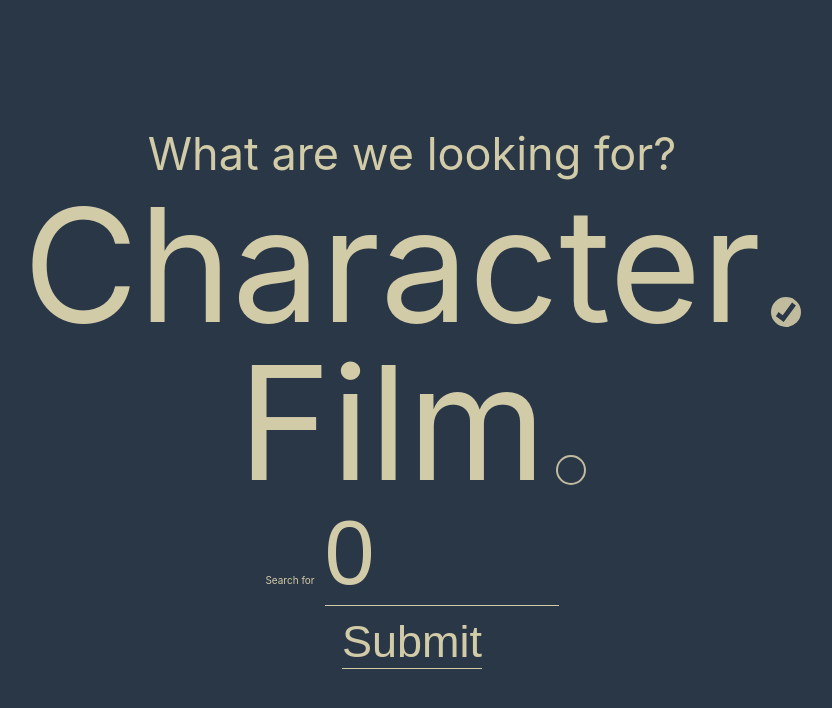
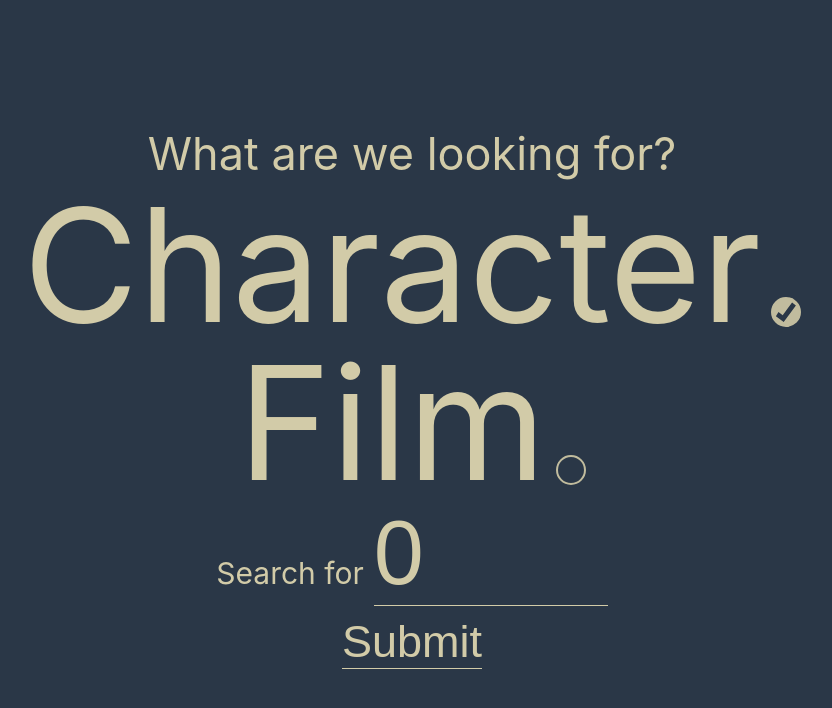
Before and after one commit to in43sh/code-the-dream-assignment, a React (Vite) app: page / in a window 1280 px wide. Both pictures are taken after a click on the radio button "Character". Shown: the top 708 px of the page, without its empty margins (228-1060 px from the left). Built offline with nearby package versions, Linux system fonts and the light colour scheme.

Commit message:
Style Search for text.

```diff
--- a/src/Character.jsx
+++ b/src/Character.jsx
@@ -39,7 +39,6 @@ export const Character = ({ backgroundDark }) => {
 
   const getIdFromLink = (url) => {
     const str = new URL(url).pathname.split("/").filter(Boolean).pop();
-    // console.log("str => ", str);
     return str;
   };
 
@@ -49,7 +48,6 @@ export const Character = ({ backgroundDark }) => {
         <>
           <h1 className="title">{data.name}</h1>
           <HorizontalLine size={75} backgroundDark={backgroundDark} />
-          {/* <HorizontalLine backgroundDark={backgroundDark} /> */}
           <div className="data">
             <p className="data__content bold">Height</p>
             <p className="data__content bold">Mass</p>
@@ -65,7 +63,6 @@ export const Character = ({ backgroundDark }) => {
             <p className="data__content">{data.gender}</p>
           </div>
           <HorizontalLine size={100} backgroundDark={backgroundDark} />
-          {/* <HorizontalLine backgroundDark={backgroundDark} /> */}
           <p className="data__content list__title">Films</p>
           <div className="list">
             {data.films.map((film) => (
@@ -80,7 +77,6 @@ export const Character = ({ backgroundDark }) => {
             ))}
           </div>
           <HorizontalLine size={100} backgroundDark={backgroundDark} />
-          {/* <HorizontalLine backgroundDark={backgroundDark} /> */}
         </>
       ) : error ? (
         <p className="error">Error {error.status}</p>
--- a/src/Film.jsx
+++ b/src/Film.jsx
@@ -30,7 +30,6 @@ export const Film = ({ backgroundDark }) => {
       })
       .then((data) => setData(data))
       .catch((error) => {
-        // console.error("Error fetching data => ", error)
         setError(error);
       });
     // .finally(() => {
@@ -40,7 +39,6 @@ export const Film = ({ backgroundDark }) => {
 
   const getIdFromLink = (url) => {
     const str = new URL(url).pathname.split("/").filter(Boolean).pop();
-    // console.log("str => ", str);
     return str;
   };
 
@@ -50,7 +48,6 @@ export const Film = ({ backgroundDark }) => {
         <>
           <h1 className="title">{data.title}</h1>
           <HorizontalLine size={75} backgroundDark={backgroundDark} />
-          {/* <HorizontalLine backgroundDark={backgroundDark} /> */}
           <div className="data">
             <p className="data__content bold">Director</p>
             <p className="data__content bold">Producer</p>
@@ -60,7 +57,6 @@ export const Film = ({ backgroundDark }) => {
             <p className="data__content">{data.release_date}</p>
           </div>
           <HorizontalLine size={100} backgroundDark={backgroundDark} />
-          {/* <HorizontalLine backgroundDark={backgroundDark} /> */}
           <p className="data__content list__title">Characters</p>
           <div className="list">
             {data.characters.map((character) => (
@@ -75,7 +71,6 @@ export const Film = ({ backgroundDark }) => {
             ))}
           </div>
           <HorizontalLine size={100} backgroundDark={backgroundDark} />
-          {/* <HorizontalLine backgroundDark={backgroundDark} /> */}
         </>
       ) : error ? (
         <p className="error">Error {error.status}</p>
--- a/src/Form.jsx
+++ b/src/Form.jsx
@@ -69,7 +69,7 @@ export const Form = () => {
         {maxInputLimit !== "0" ? (
           <>
             <div className="form__input-container">
-              <span className="form__search-for--align-baseline">
+              <span className="form__search-for">
                 Search for
               </span>
               <input
```
